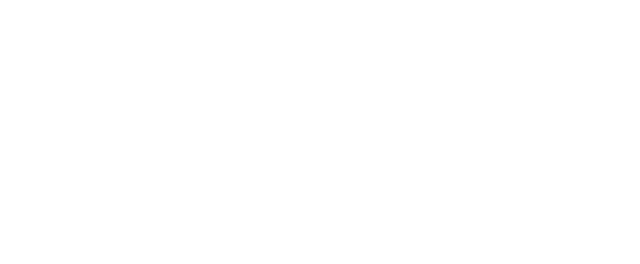
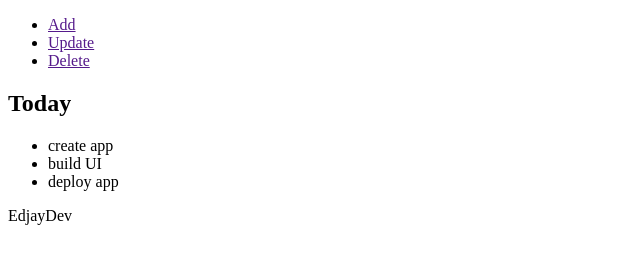
Before and after one commit to EdjayDev/todo_web_application, a plain HTML site: page index.html in a window 1280 px wide. Shown: the whole page, without its empty margins (0-640 px from the left). Drawn offline with Linux system fonts and the light colour scheme.

Commit message:
added links

```diff
--- a/index.html
+++ b/index.html
@@ -8,8 +8,27 @@
     <title>EdjayDev TODO App</title>
   </head>
   <body>
-    <header></header>
-    <main></main>
-    <footer></footer>
+    <header>
+      <nav>
+        <ul>
+          <li><a href="">Add</a></li>
+          <li><a href="">Update</a></li>
+          <li><a href="">Delete</a></li>
+        </ul>
+      </nav>
+    </header>
+    <main>
+      <section>
+        <div class="todo-card">
+          <h1>Today</h1>
+          <ul>
+            <li>create app</li>
+            <li>build UI</li>
+            <li>deploy app</li>
+          </ul>
+        </div>
+      </section>
+    </main>
+    <footer>EdjayDev</footer>
   </body>
 </html>
```
Also changed, not shown: 1 other file.
